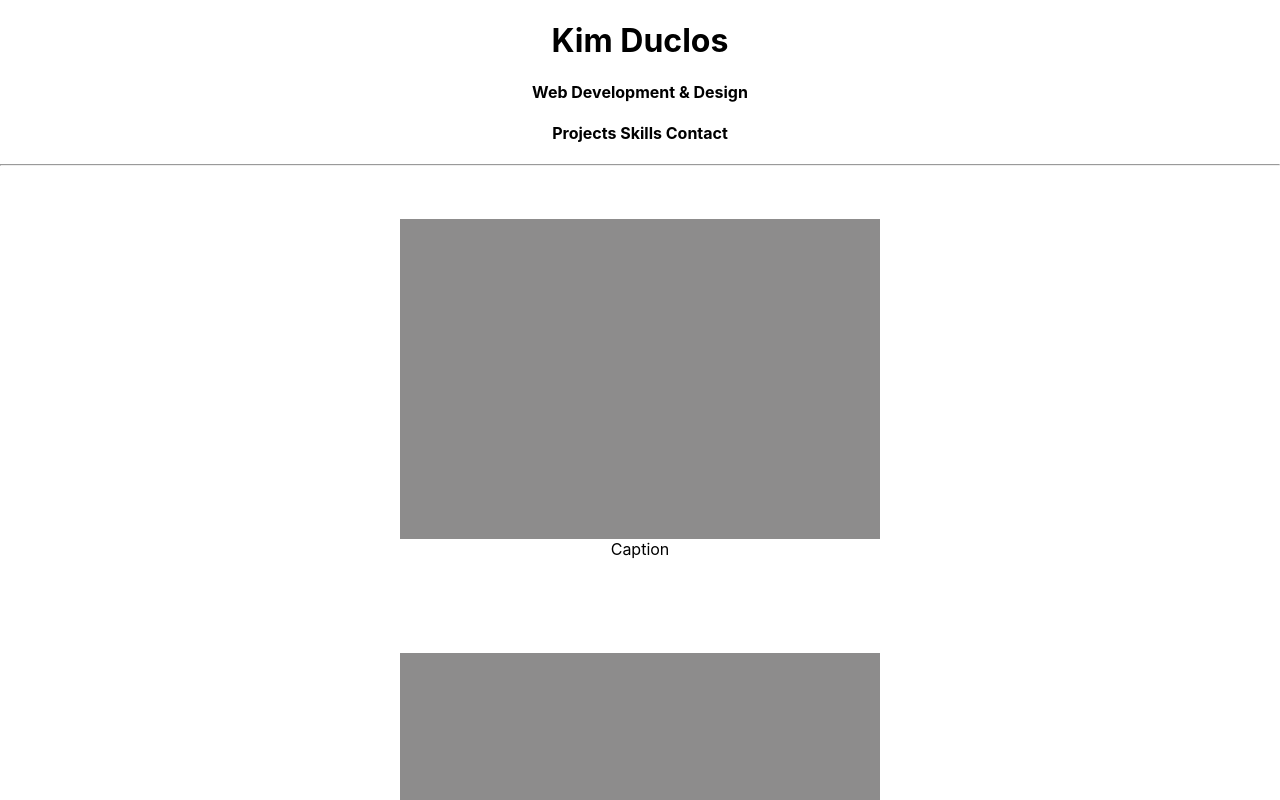
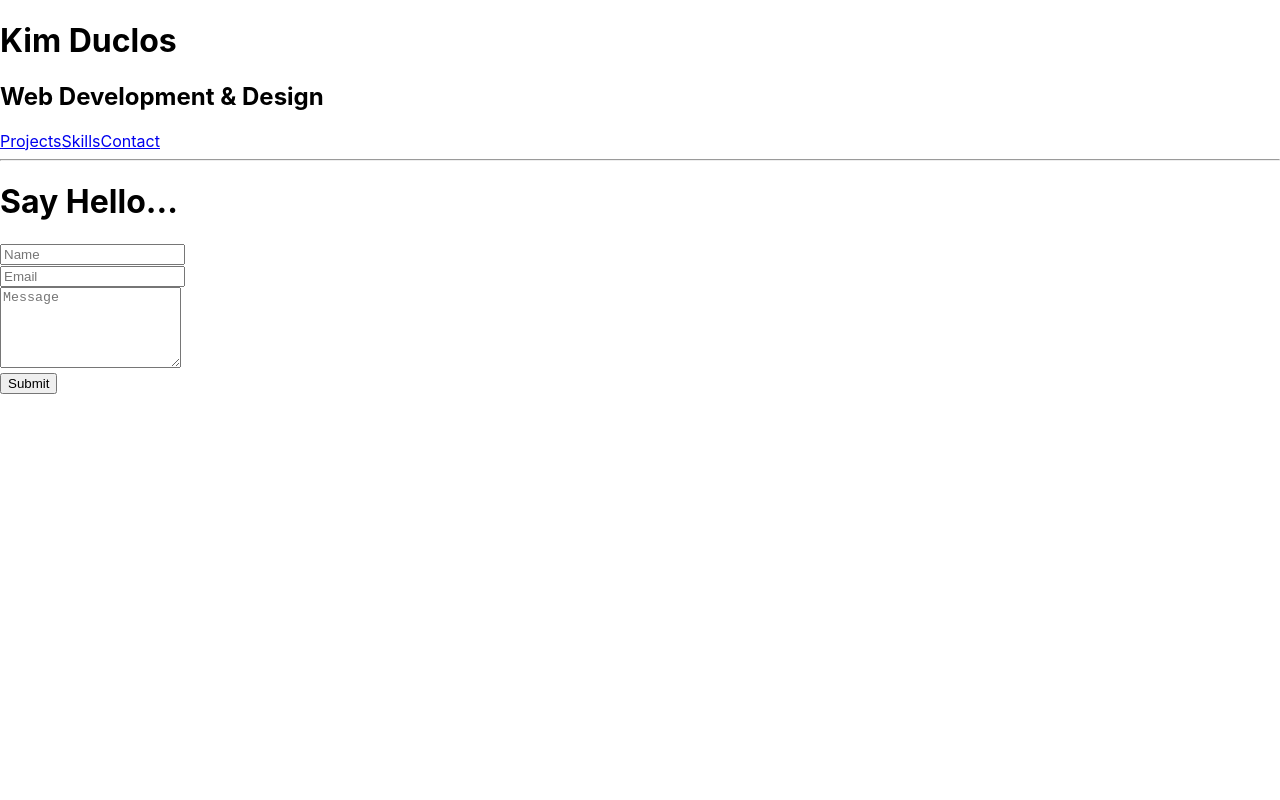
Before and after one commit to KimDuclos/kimduclos.github.io, a React (Create React App) app: page /contact in a window 1280 px wide. Shown: the top 800 px of the page. Built offline with nearby package versions, Linux system fonts and the light colour scheme.

Commit message:
nav working

```diff
--- a/package.json
+++ b/package.json
@@ -10,6 +10,7 @@
     "node-sass": "^4.14.1",
     "react": "^16.13.1",
     "react-dom": "^16.13.1",
+    "react-router-dom": "^5.2.0",
     "react-scripts": "3.4.1"
   },
   "scripts": {
--- a/src/App.js
+++ b/src/App.js
@@ -1,18 +1,12 @@
 import React from "react";
+import Header from "./header/header.jsx";
 import "./App.css";
-import Header from "./header/header.jsx";
-import Projects from "./projects/projects";
-import Skills from "./skills/skills.jsx";
-import ContactForm from "./contactForm/contactForm.jsx";
 
 function App() {
   return (
-    <div className="App">
+    <>
       <Header />
-      <Projects />
-      <Skills />
-      <ContactForm />
-    </div>
+    </>
   );
 }
 
--- a/src/header/header.jsx
+++ b/src/header/header.jsx
@@ -1,16 +1,29 @@
 import React from "react";
+import { BrowserRouter as Router, Route, Link, Switch } from "react-router-dom";
+import Projects from "../projects/projects";
+import Skills from "../skills/skills";
+import ContactForm from "../contactForm/contactForm";
 
 const Header = () => {
   return (
     <>
-      <div className="title">
-        <h1>Kim Duclos</h1>
-        <h4>Web Development & Design</h4>
-      </div>
-      <div className="menu">
-        <h4>Projects Skills Contact</h4>
-      </div>
-      <hr></hr>
+      <h1>Kim Duclos</h1>
+      <h2>Web Development & Design</h2>
+      <Router>
+        <nav className="navbar">
+          <Link to="/">Projects</Link>
+          <Link to="/skills">Skills</Link>
+          <Link to="/contact">Contact</Link>
+           <hr />
+        </nav>
+        <div className="Header">
+          <Switch>
+            <Route exact path="/" component={Projects} />
+            <Route path="/skills" component={Skills} />
+            <Route path="/contact" component={ContactForm} />
+          </Switch>
+        </div>
+      </Router>
     </>
   );
 };
```
Also changed, not shown: 1 other file (tests, documents, lock files or other folders).
